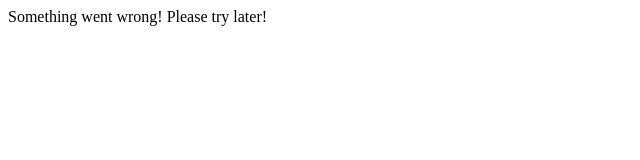
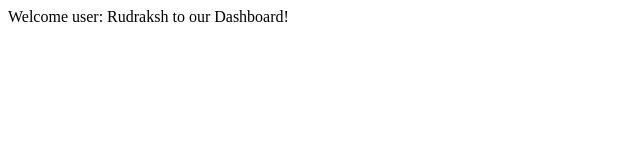
Before and after one commit to rudrakshvats/angularTodoUdemy, an Angular app: page /welcome/Rudraksh in a window 1280 px wide. Shown: the top 160 px of the page, without its empty margins (0-640 px from the left). Built offline with nearby package versions, Linux system fonts and the light colour scheme.

Commit message:
welcome page redirected and using route we created a dynamic message

```diff
--- a/src/app/app.routes.ts
+++ b/src/app/app.routes.ts
@@ -7,7 +7,7 @@ import { ErrorComponent } from './error/error.component';
 const routes: Routes = [
   { path: '', component: LoginComponent },
   { path: 'login', component: LoginComponent },
-  { path: 'welcome', component: WelcomeComponent },
+  { path: 'welcome/:name', component: WelcomeComponent }, // here we are telling browser that whatever parameter name is passed in the url then we will redirect that url to welcome page
   { path: '**', component: ErrorComponent }, // here ** means if any other part is entered than above paths then we will redirect to Error Page
 ];
 
--- a/src/app/login/login.component.ts
+++ b/src/app/login/login.component.ts
@@ -23,7 +23,7 @@ export class LoginComponent implements OnInit {
     console.log(this.username);
     if (this.username === 'Rudraksh' && this.password === 'dummy') {
       // if user details are validated, then we will redirect the user to Login Page using routes
-      this.router.navigate(['welcome']); // we are telling the browser to navigate to welcome page whenever user validates
+      this.router.navigate(['welcome', this.username]); // we are telling the browser to navigate to welcome page whenever user validates, here welcome and this.username are the parameters which are going to be passed in our navigate method which will create url i.e. our route on which we want to navigate explicitly
       this.invalidLogin = false;
     } else {
       this.invalidLogin = true;
--- a/src/app/welcome/welcome.component.html
+++ b/src/app/welcome/welcome.component.html
@@ -1 +1 @@
-<p>welcome works!</p>
+{{ messageFirst }} {{ name }} {{ messageSecond }}
--- a/src/app/welcome/welcome.component.ts
+++ b/src/app/welcome/welcome.component.ts
@@ -1,5 +1,6 @@
 import { Component, OnInit } from '@angular/core';
 import { AppComponent } from '../app.component';
+import { ActivatedRoute } from '@angular/router';
 
 @Component({
   selector: 'app-welcome',
@@ -7,11 +8,14 @@ import { AppComponent } from '../app.component';
   styleUrls: ['./welcome.component.css'],
 })
 export class WelcomeComponent implements OnInit {
-  message = 'Some Welcome Message'; // without declaring the datatype typescript knows that this message is string
-  constructor() {}
+  messageFirst = 'Welcome user: '; // without declaring the datatype typescript knows that this message is string
+  messageSecond = ' to our Dashboard!';
+  name = '';
+  constructor(private route: ActivatedRoute) {}
 
   ngOnInit(): void {
     // this.message = 5; --> This will throw compilation error
-    console.log(this.message);
+    console.log(this.messageFirst);
+    this.name = this.route.snapshot.params['name']; // here whatever we are passing in the url for our route is going to be present in the name variable in params variable of snapshot parameter of our route and it will be printed on the console of our browser
   }
 }
```
